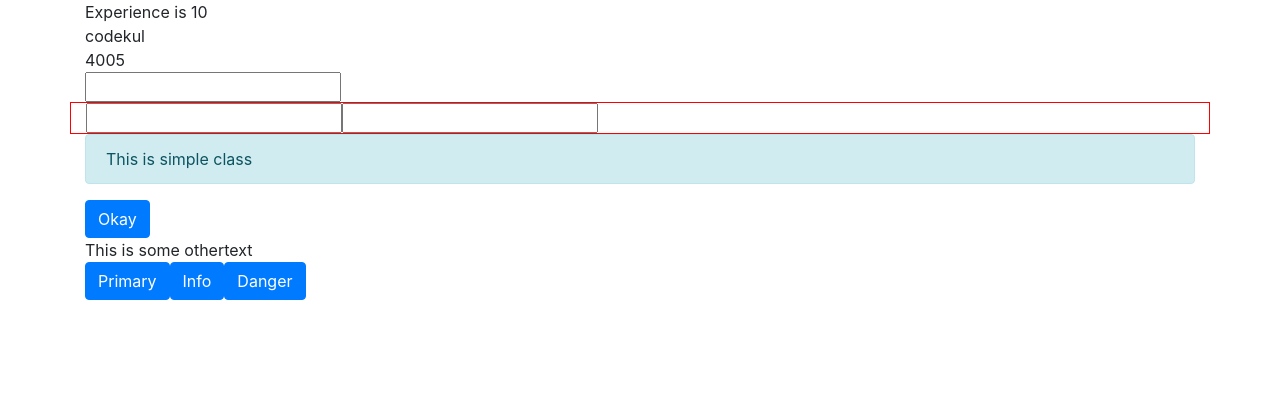
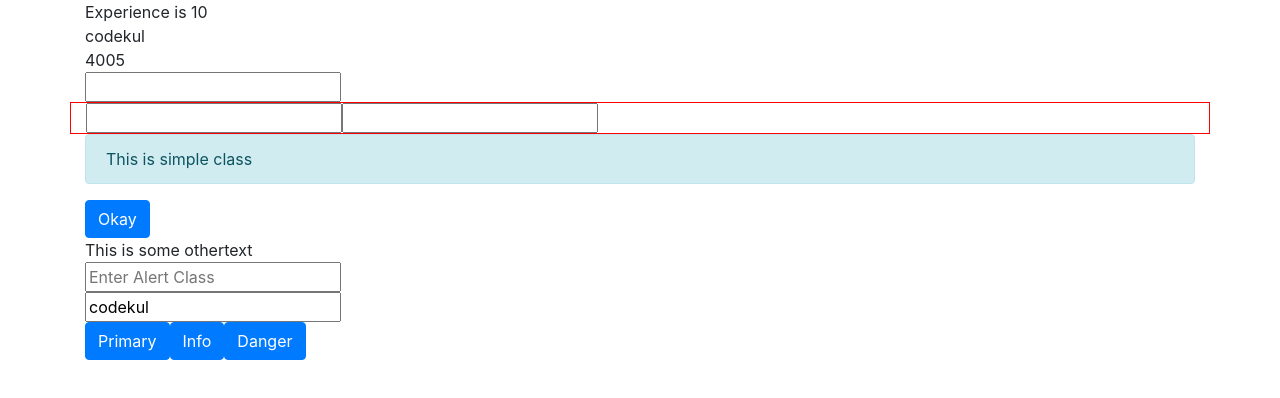
Before and after one commit to CodeKul/angular-morning-daily, an Angular app in the folder seventh-day/angular-sample-app/: page / in a window 1280 px wide. Shown: the top 398 px of the page. Built offline with nearby package versions, Linux system fonts and the light colour scheme.

Commit message:
databinding : two way binding

```diff
--- a/seventh-day/angular-sample-app/src/app/app.module.ts
+++ b/seventh-day/angular-sample-app/src/app/app.module.ts
@@ -1,4 +1,5 @@
 import { BrowserModule } from '@angular/platform-browser';
+import { FormsModule } from '@angular/forms';
 import { NgModule } from '@angular/core';
 
 import { AppComponent } from './app.component';
@@ -14,7 +15,8 @@ import { DataBindingComponent } from './data-binding/data-binding.component';
     DataBindingComponent
   ],
   imports: [
-    BrowserModule
+    BrowserModule,
+    FormsModule
   ],
   providers: [],
   bootstrap: [AppComponent]
--- a/seventh-day/angular-sample-app/src/app/data-binding/data-binding.component.html
+++ b/seventh-day/angular-sample-app/src/app/data-binding/data-binding.component.html
@@ -15,7 +15,7 @@
 </div>
 <div class="row">
   <div class="col-md-12">
-    <input type="{{typ}}" >
+    <input type="{{typ}}">
   </div>
 </div>
 <div class="row" [style.border]="'1px solid red'">
@@ -41,6 +41,18 @@
 </div>
 <div class="row">
   <div class="col-md-12">
+    <input type="text" placeholder="Enter Alert Class" [(ngModel)]="al"> {{al}}
+  </div>
+</div>
+
+<div class="row">
+  <div class="col-md-12">
+    <input type="text" [ngModel]="smTxt" (ngModelChange)="myCh($event)">
+  </div>
+</div>
+
+<div class="row">
+  <div class="col-md-12">
     <input type="button" value="Primary" class="btn btn-primary" (click)="myAl(1)">
     <input type="button" value="Info" class="btn btn-primary" (click)="myAl(2)">
     <input type="button" value="Danger" class="btn btn-primary" (click)="myAl(3)">
--- a/seventh-day/angular-sample-app/src/app/data-binding/data-binding.component.ts
+++ b/seventh-day/angular-sample-app/src/app/data-binding/data-binding.component.ts
@@ -32,4 +32,12 @@ export class DataBindingComponent {
       this.al = 'alert alert-danger'
     }
   }
+  myCh(evDt : any) {
+    console.log(evDt)
+    if(evDt.length < 10 || evDt.length > 10) {
+      this.al = 'alert alert-danger'
+    } else {
+      this.al = 'alert alert-info'
+    }
+  }
 }
```
